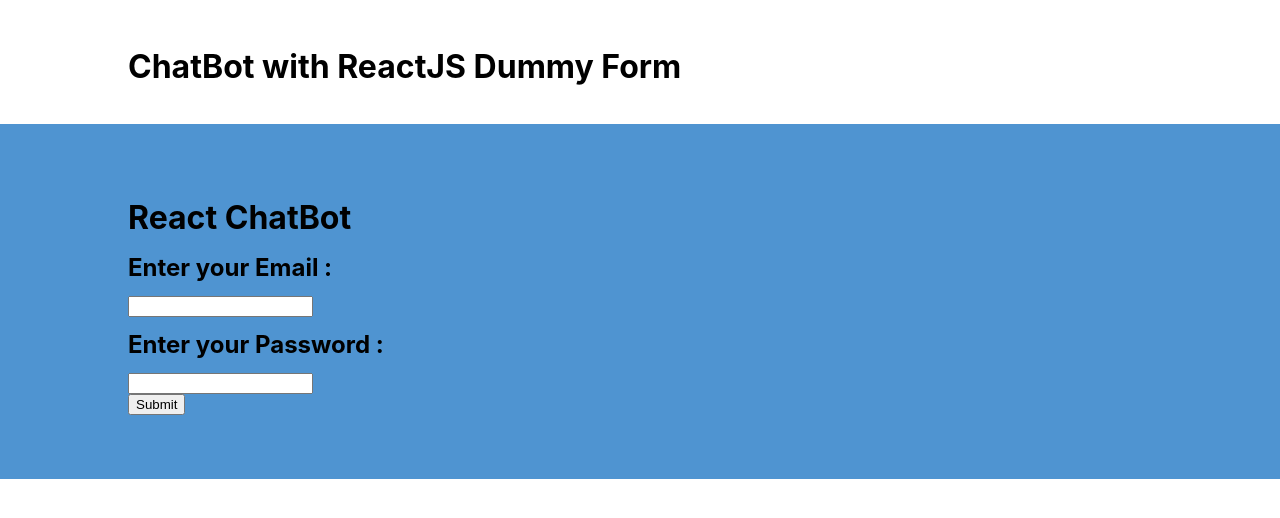
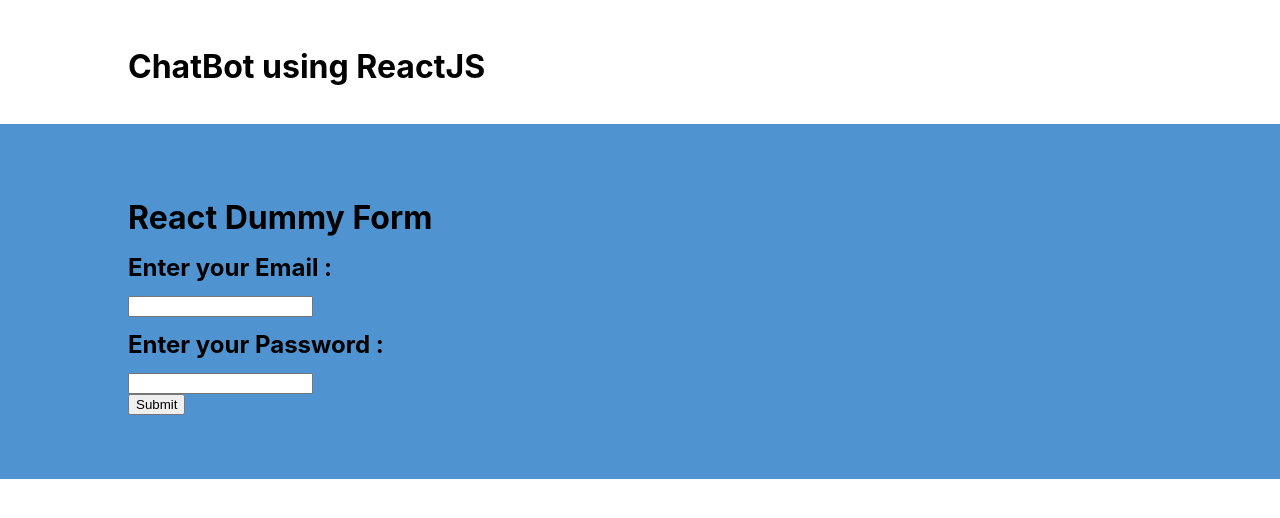
Before and after one commit to Deka-KEAN/React_ChatBot, a React (Create React App) app: page / in a window 1280 px wide. Shown: the top 518 px of the page. Built offline with nearby package versions, Linux system fonts and the light colour scheme.

Commit message:
Heading changes

```diff
--- a/public/index.html
+++ b/public/index.html
@@ -28,7 +28,7 @@
   </head>
   <body>
     <noscript>You need to enable JavaScript to run this app.</noscript>
-    <h1 style="padding:2% 0 0 10% ">ChatBot with ReactJS Dummy Form</h1>
+    <h1 style="padding:2% 0 0 10% ">ChatBot using ReactJS</h1>
 
     <div id="root"></div>
     <!--
--- a/src/App.js
+++ b/src/App.js
@@ -5,7 +5,7 @@ import ChatBotImplement from './ChatBotImplement';
 function App() {
   return (
     <div className="App">
-        <h1>React ChatBot</h1>
+        <h1>React Dummy Form</h1>
         <h2>Enter your Email : </h2>
         <input type="email"></input>
         <br></br>
```
